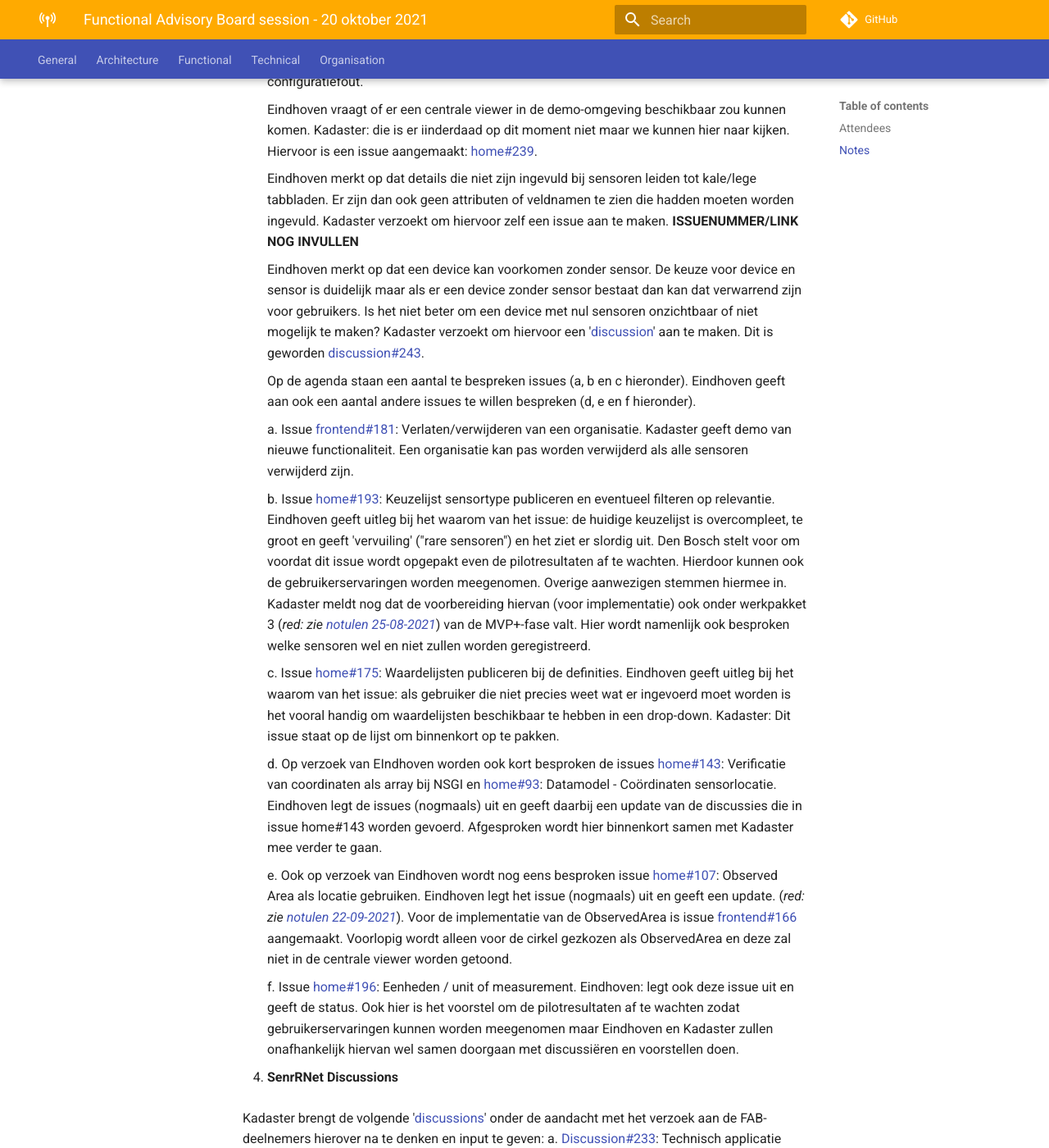
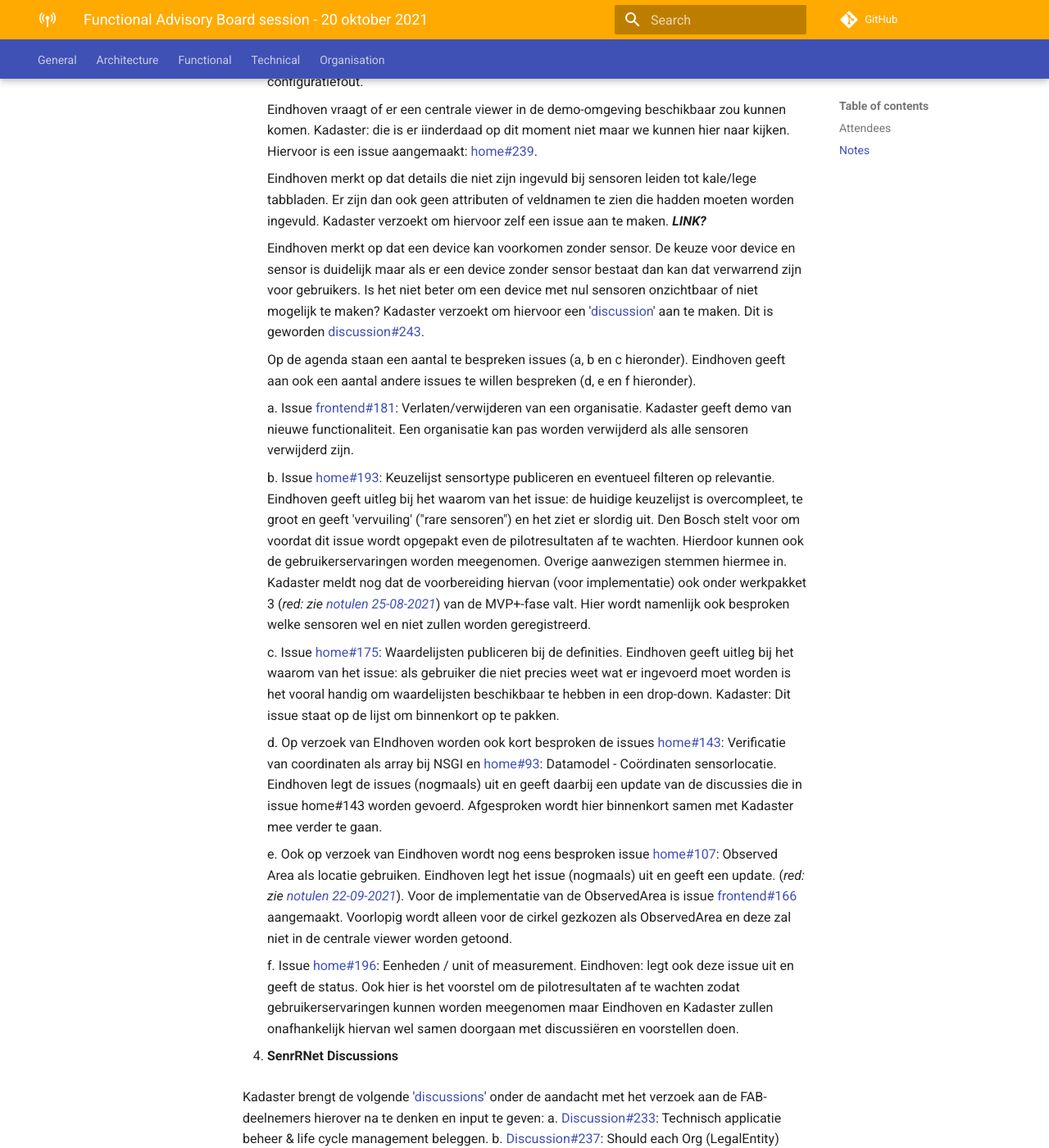
Before and after one commit to kadaster-labs/sensrnet-home, an MkDocs documentation site: the page built from docs/notes/2021-10-20-FAB-notes.md, in a window 1280 px wide and 1400 px high, scrolled down 1580 px. Shown: the whole window at 82% size. Built offline with MkDocs 1.6.1 and Material for MkDocs 9.7.7, drawn with Linux system fonts in a browser that asks for light colours; comment, search, counter and statistics services are not loaded.

Commit message:
Update 2021-10-20-FAB-notes.md

```diff
--- a/docs/notes/2021-10-20-FAB-notes.md
+++ b/docs/notes/2021-10-20-FAB-notes.md
@@ -45,7 +45,7 @@
 
      Eindhoven vraagt of er een centrale viewer in de demo-omgeving beschikbaar zou kunnen komen. Kadaster: die is er iinderdaad op dit moment niet maar we kunnen hier naar kijken. Hiervoor is een issue aangemaakt: [home#239](https://github.com/kadaster-labs/sensrnet-home/issues/239).
 
-     Eindhoven merkt op dat details die niet zijn ingevuld bij sensoren leiden tot kale/lege tabbladen. Er zijn dan ook geen attributen of veldnamen te zien die hadden moeten worden ingevuld. Kadaster verzoekt om hiervoor zelf een issue aan te maken. **ISSUENUMMER/LINK NOG INVULLEN**
+     Eindhoven merkt op dat details die niet zijn ingevuld bij sensoren leiden tot kale/lege tabbladen. Er zijn dan ook geen attributen of veldnamen te zien die hadden moeten worden ingevuld. Kadaster verzoekt om hiervoor zelf een issue aan te maken. _**LINK?**_
 
      Eindhoven merkt op dat een device kan voorkomen zonder sensor. De keuze voor device en sensor is duidelijk maar als er een device zonder sensor bestaat dan kan dat verwarrend zijn voor gebruikers. Is het niet beter om een device met nul sensoren onzichtbaar of niet mogelijk te maken? Kadaster verzoekt om hiervoor een '[discussion](https://github.com/kadaster-labs/sensrnet-home/discussions)' aan te maken. Dit is geworden [discussion#243](https://github.com/kadaster-labs/sensrnet-home/discussions/243).
 
@@ -72,6 +72,6 @@
 
 5. **Wvttk en Afsluiting**
 
-     - In Groningen wordt een innovatiefestival georganiseerd. SensRNet is via betrokken zodat op het festival dingen kunnen worden bekeken. **LINK**
+     - In Groningen wordt een innovatiefestival georganiseerd. SensRNet is via betrokken zodat op het festival dingen kunnen worden bekeken. _**LINK?**_
      - Kadaster organiseert elk jaar GEO-week voor scholen (is al geweest). Dit jaar is ook voor de kinderen een sensoren-presentatie gegeven. Kinderen zijn op zoek gegaan naar sensoren in de openbare ruimte. Het doel was bewustwording van sensoren.
      - Het volgende FAB-overleg is op **17 november 2021 van 9:00 - 10:00 uur**.
```
